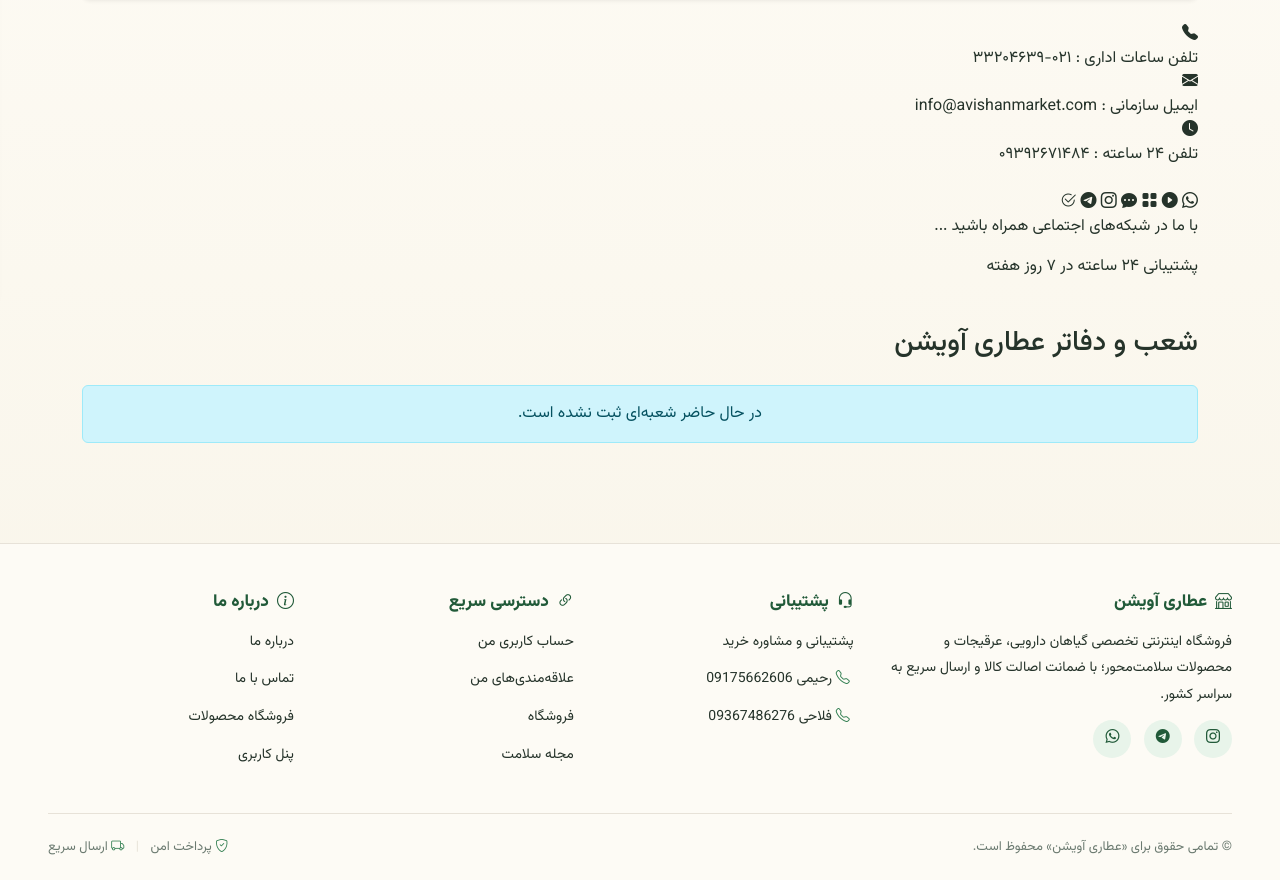
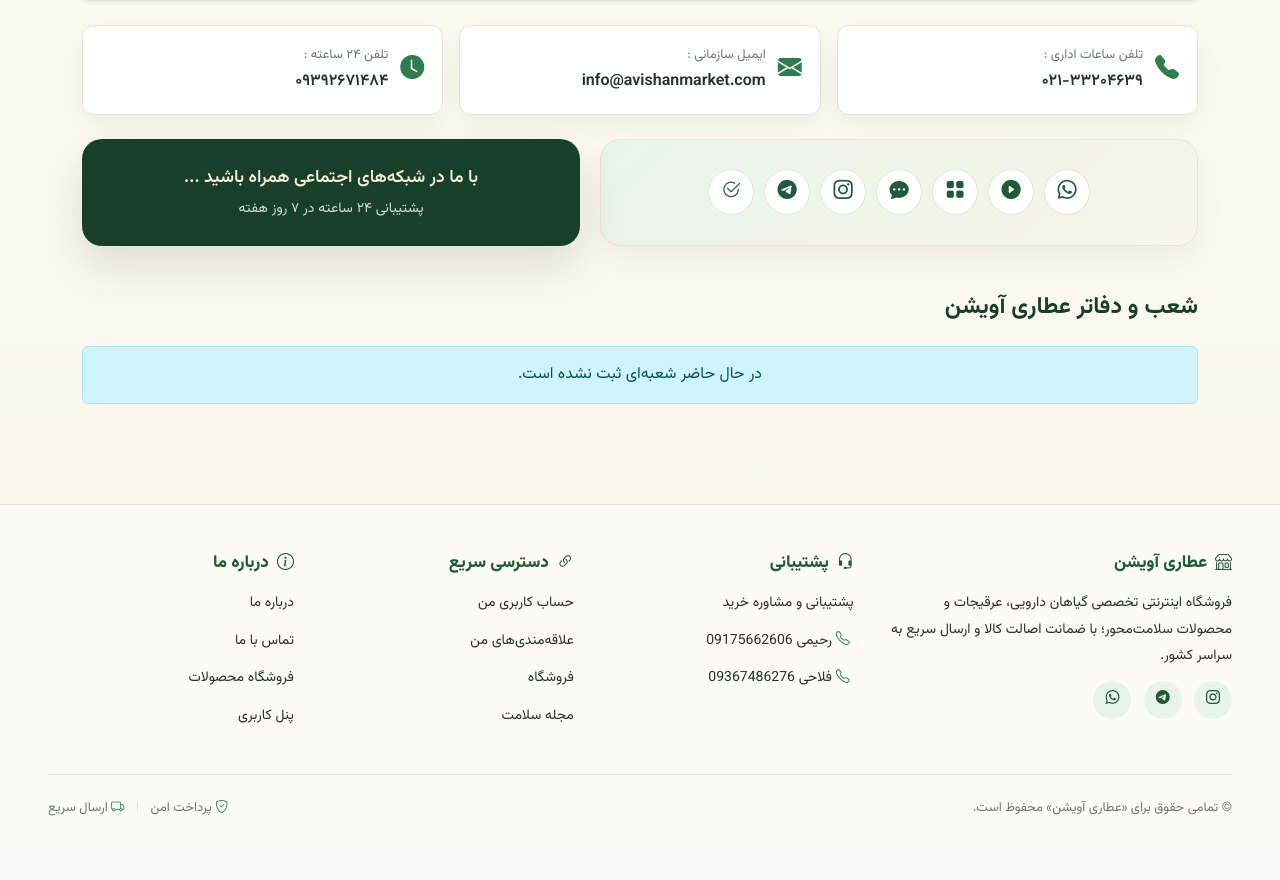
Before and after one commit to Faranak-Fallahi/organic_shop, a Django app: page /contact-us/ in a window 1280 px wide. Shown: the part 496-1376 px from the top of the page. After the commit the page ends 1312 px from the top, so only its background shows below. Run offline with Django 4.2, Linux system fonts and the light colour scheme; data comes from the database, SQL or seed files in the repository; data that the repository does not hold is empty.

Commit message:
feat(ui): contact page styles and sample category/product images

```diff
--- a/static/css/base.css
+++ b/static/css/base.css
@@ -1442,6 +1442,207 @@
 .product-gallery img { width: 100%; }
 
 /* ---------- Responsive ---------- */
+/* ---------- Contact Page ---------- */
+.contact-page .map-wrapper {
+    border: 1px solid var(--border);
+    box-shadow: var(--shadow);
+}
+
+.contact-info-grid {
+    display: grid;
+    grid-template-columns: repeat(3, 1fr);
+    gap: 16px;
+}
+
+.info-card {
+    display: flex;
+    align-items: center;
+    gap: 12px;
+    background: var(--white);
+    border: 1px solid var(--border);
+    border-radius: var(--radius-sm);
+    padding: 20px 18px;
+    box-shadow: var(--shadow);
+}
+
+.info-card i {
+    font-size: 1.5rem;
+    color: var(--green);
+}
+
+.info-card .info-label {
+    display: block;
+    font-size: 13px;
+    color: var(--muted);
+    margin-bottom: 4px;
+}
+
+.info-card .info-val {
+    display: block;
+    font-weight: 600;
+    color: var(--text);
+}
+
+.social-support-grid {
+    display: grid;
+    grid-template-columns: 1.2fr 1fr;
+    gap: 20px;
+    align-items: stretch;
+}
+
+.social-card {
+    background: linear-gradient(135deg, var(--green-soft), var(--cream));
+    border: 1px solid var(--border);
+    border-radius: var(--radius);
+    padding: 22px 20px;
+    display: flex;
+    align-items: center;
+    justify-content: center;
+    box-shadow: var(--shadow);
+}
+
+.social-icons {
+    display: flex;
+    flex-wrap: wrap;
+    gap: 10px;
+    justify-content: center;
+}
+
+.social-btn {
+    display: inline-flex;
+    align-items: center;
+    justify-content: center;
+    width: 46px;
+    height: 46px;
+    border-radius: 50%;
+    background: var(--white);
+    color: var(--green-dark);
+    border: 1px solid var(--border);
+    font-size: 1.2rem;
+    text-decoration: none;
+    transition: transform 0.2s ease, box-shadow 0.2s ease;
+}
+
+.social-btn:hover {
+    transform: translateY(-3px);
+    box-shadow: var(--shadow);
+    color: var(--green-darker);
+}
+
+.social-btn.whatsapp:hover { color: #25d366; }
+.social-btn.aparat:hover { color: #db2360; }
+.social-btn.rubika:hover { color: #6b3fec; }
+.social-btn.eitaa:hover { color: #2f7d4f; }
+.social-btn.instagram:hover { color: #e1306c; }
+.social-btn.telegram:hover { color: #229ed9; }
+.social-btn.bale:hover { color: #23d17c; }
+
+.support-card {
+    background: var(--green-darker);
+    color: var(--white);
+    border-radius: var(--radius);
+    padding: 26px 22px;
+    display: flex;
+    flex-direction: column;
+    align-items: center;
+    justify-content: center;
+    text-align: center;
+    box-shadow: var(--shadow-lg);
+}
+
+.support-card .support-title {
+    font-size: 1.1rem;
+    font-weight: 600;
+    margin: 0 0 8px;
+    color: var(--accent-soft);
+}
+
+.support-card .support-subtitle {
+    font-size: 14px;
+    color: rgba(255, 255, 255, 0.82);
+    margin: 0;
+}
+
+.branches-main-title {
+    font-size: 1.45rem;
+    font-weight: 700;
+    color: var(--green-darker);
+}
+
+.branch-card {
+    background: var(--white);
+    border: 1px solid var(--border);
+    border-right: 4px solid var(--green);
+    border-radius: var(--radius-sm);
+    padding: 22px 22px 16px;
+    box-shadow: var(--shadow);
+}
+
+.branch-title {
+    font-size: 1.15rem;
+    font-weight: 700;
+    color: var(--green-dark);
+    margin-bottom: 14px;
+}
+
+.branch-details {
+    display: grid;
+    grid-template-columns: repeat(auto-fit, minmax(230px, 1fr));
+    gap: 12px 18px;
+}
+
+.branch-item {
+    display: flex;
+    align-items: center;
+    flex-wrap: wrap;
+    gap: 8px;
+    font-size: 14px;
+    color: var(--text);
+}
+
+.branch-item i {
+    color: var(--green);
+    font-size: 1.05rem;
+}
+
+.branch-item span {
+    color: var(--muted);
+}
+
+.branch-item strong {
+    font-weight: 600;
+}
+
+.branch-item.branch-address {
+    grid-column: 1 / -1;
+}
+
+.branch-item.neshan-item {}
+
+.neshan-link {
+    display: inline-flex;
+    align-items: center;
+    gap: 6px;
+    color: var(--green-dark);
+    font-weight: 600;
+    text-decoration: none;
+    padding: 7px 14px;
+    background: var(--green-soft);
+    border-radius: 999px;
+    transition: background 0.2s ease;
+}
+
+.neshan-link:hover {
+    background: var(--cream-dark);
+    color: var(--green-darker);
+}
+
+@media (max-width: 767.98px) {
+    .contact-info-grid { grid-template-columns: 1fr; }
+    .social-support-grid { grid-template-columns: 1fr; }
+    .branch-details { grid-template-columns: 1fr; }
+}
+
 @media (max-width: 1199.98px) {
     .footer-top { grid-template-columns: 1.2fr 1fr 1fr; }
 }
```
Also changed, not shown: media/categories/ChatGPT_Image_Sep_14_2026_06_46_56_PM.png (added), media/products/ChatGPT_Image_Sep_14_2026_06_49_05_PM.png (added).
